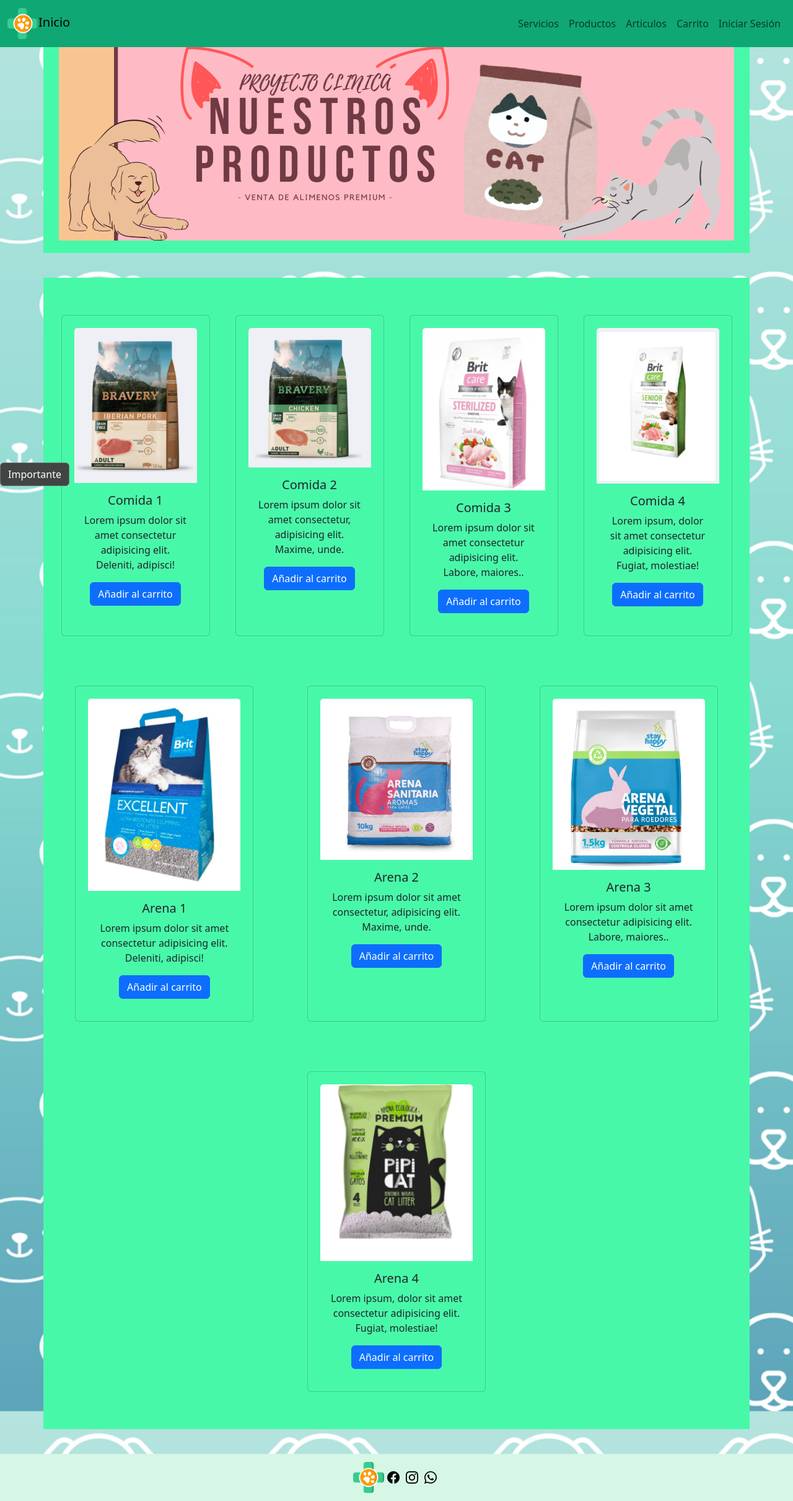
After one commit to chcaneogit/Veterinaria-Django, a Django app: page /productos in a window 1280 px wide. The commit adds this page. Shown: the whole page at 62% size. Run offline with Django 4.2, Linux system fonts and the light colour scheme; some libraries are stand-ins or nearby versions.

Commit message:
Se agregan páginas faltantes
Se agregan páginas, se elimina script popovers (ya no es necesario, lo carga bootstrap)

```diff
--- a/Como ejecutar proyecto.txt
+++ b/Como ejecutar proyecto.txt
@@ -9,7 +9,6 @@
 py -m venv myvenv
 
 myvenv\Scripts\activate
-(en caso de error, ejecutar "set-executionpolicy remotesigned", debe estar abierto visual como administrador)
 
 2- Instala las dependencias:
 pip install -r requirements.txt
--- a/proyecto/urls.py
+++ b/proyecto/urls.py
@@ -19,5 +19,5 @@
 
 urlpatterns = [
     path('admin/', admin.site.urls),
-    path('veterinaria/', include('veterinaria.urls')),
+    path('', include('veterinaria.urls')),
 ]
--- /dev/null
+++ b/veterinaria/templates/veterinaria/productos.html
@@ -0,0 +1,133 @@
+{% load static %}
+<!DOCTYPE html>
+<html lang="es">
+<head>
+  <meta charset="UTF-8">
+  <meta name="viewport" content="width=device-width, initial-scale=1.0">
+  <title>Proyecto veterinaria</title>
+  {% load bootstrap5 %}
+  {% bootstrap_css %}
+  {% bootstrap_javascript %}
+  <link href="https://cdn.jsdelivr.net/npm/bootstrap@5.3.3/dist/css/bootstrap.min.css" rel="stylesheet" integrity="sha384-QWTKZyjpPEjISv5WaRU9OFeRpok6YctnYmDr5pNlyT2bRjXh0JMhjY6hW+ALEwIH" crossorigin="anonymous">
+  <link href="{% static 'style.css' %}" rel="stylesheet">
+  <link rel="shortcut icon" type="image/x-icon" href="{% static 'imagenes/logo.png' %}">
+  <link href="https://cdn.jsdelivr.net/npm/bootstrap-icons@1.7.2/font/bootstrap-icons.css" rel="stylesheet">
+  <script src="https://ajax.googleapis.com/ajax/libs/jquery/3.5.1/jquery.min.js"></script>
+  <style>
+    .carousel-control-next-icon {
+      background-image: url("{% static 'icon/next.png' %}");
+    }
+    .carousel-control-prev-icon {
+      background-image: url("{% static 'icon/back.png' %}");
+    }
+  </style>
+  <script>
+    const logoUrl = "{% static 'imagenes/logo.png' %}";
+  </script>
+</head>
+<body>
+  <!-- Seccion barra de navegacion -->
+<header>
+    <!--Se encuentra en main.js-->
+</header>
+
+  <!--Inicio banner_productos-->
+
+  <section class="container">
+    <img class="img-fluid" src="{% static 'imagenes/banner_productos1.png' %}" alt="banner_productos">
+  </section>
+
+  <!--Fin banner_productos-->
+
+  <!--Inicio card productos-->
+  <section class="container" id="Productos">
+  <section class="row" id="Alimentos">
+    <div class="card container col-lg-2 col-md-6" style="width: 15rem ;">
+      <img src="{% static 'imagenes/comida1.png' %}" class="card-img-top" alt="...">
+      <div class="card-body">
+        <h5 class="card-title">Comida 1</h5>
+        <p class="card-text">Lorem ipsum dolor sit amet consectetur adipisicing elit. Deleniti, adipisci!</p>
+        <a href="#" class="btn btn-primary">Añadir al carrito</a>
+      </div>
+    </div>
+
+    <div class="card container col-lg-2 col-md-6" style="width: 15rem ;">
+      <img src="{% static 'imagenes/comida2.png' %}" class="card-img-top" alt="...">
+      <div class="card-body">
+        <h5 class="card-title">Comida 2</h5>
+        <p class="card-text">Lorem ipsum dolor sit amet consectetur, adipisicing elit. Maxime, unde.</p>
+        <a href="#" class="btn btn-primary">Añadir al carrito</a>
+      </div>
+    </div>
+
+    <div class="card container col-lg-2 col-md-6" style="width: 15rem;">
+      <img src="{% static 'imagenes/comida3.png' %}" class="card-img-top" alt="...">
+      <div class="card-body">
+        <h5 class="card-title">Comida 3</h5>
+        <p class="card-text">Lorem ipsum dolor sit amet consectetur adipisicing elit. Labore, maiores..</p>
+        <a href="#" class="btn btn-primary">Añadir al carrito</a>
+      </div>
+    </div>
+
+    <div class="card container col-lg-2 col-md-6" style="width: 15rem ;">
+      <img src="{% static 'imagenes/comida4.png' %}" class="card-img-top" alt="...">
+      <div class="card-body">
+        <h5 class="card-title">Comida 4</h5>
+        <p class="card-text">Lorem ipsum, dolor sit amet consectetur adipisicing elit. Fugiat, molestiae!</p>
+        <a href="#" class="btn btn-primary">Añadir al carrito</a>
+      </div>
+    </div>
+  </section>
+
+  <section class="row" id="Alimentos">
+    <div class="card container col-lg-2 col-md-6" style="width: 18rem ;">
+      <img src="{% static 'imagenes/arena1.png' %}" class="card-img-top" alt="...">
+      <div class="card-body">
+        <h5 class="card-title">Arena 1</h5>
+        <p class="card-text">Lorem ipsum dolor sit amet consectetur adipisicing elit. Deleniti, adipisci!</p>
+        <a href="#" class="btn btn-primary">Añadir al carrito</a>
+      </div>
+    </div>
+
+    <div class="card container col-lg-2 col-md-6" style="width: 18rem ;">
+      <img src="{% static 'imagenes/arena2.png' %}" class="card-img-top" alt="...">
+      <div class="card-body">
+        <h5 class="card-title">Arena 2</h5>
+        <p class="card-text">Lorem ipsum dolor sit amet consectetur, adipisicing elit. Maxime, unde.</p>
+        <a href="#" class="btn btn-primary">Añadir al carrito</a>
+      </div>
+    </div>
+
+    <div class="card container col-lg-2 col-md-6" style="width: 18rem ;">
+      <img src="{% static 'imagenes/arena3.png' %}" class="card-img-top" alt="...">
+      <div class="card-body">
+        <h5 class="card-title">Arena 3</h5>
+        <p class="card-text">Lorem ipsum dolor sit amet consectetur adipisicing elit. Labore, maiores..</p>
+        <a href="#" class="btn btn-primary">Añadir al carrito</a>
+      </div>
+    </div>
+
+    <div class="card container col-lg-2 col-md-6" style="width: 18rem ;">
+      <img src="{% static 'imagenes/arena4.png' %}" class="card-img-top" alt="...">
+      <div class="card-body">
+        <h5 class="card-title">Arena 4</h5>
+        <p class="card-text">Lorem ipsum, dolor sit amet consectetur adipisicing elit. Fugiat, molestiae!</p>
+        <a href="#" class="btn btn-primary">Añadir al carrito</a>
+      </div>
+    </div>
+  </section>
+  </section>
+  <!--Fin card productos-->
+  <!--Popover -->
+  <button type="button" class="btn btn-secondary ubi-popover" data-bs-container="body" data-bs-toggle="popover" data-bs-placement="right" data-bs-content="Para urgencias no es necesario agendar visita">
+    Importante
+  </button>
+  <!-- Fin popover  -->
+  <!-- Pie de pagina -->
+  <footer>
+  <!--Se encuentra en main.js-->
+  </footer>
+  <script src="{% static 'main.js' %}"></script>
+</body>
+
+</html>
--- a/veterinaria/urls.py
+++ b/veterinaria/urls.py
@@ -5,5 +5,8 @@
 urlpatterns = [
     path('index', views.index, name='index'),
     path('servicios', views.servicios, name='servicios'),
+    path('productos', views.productos, name='productos'),
+    path('articulos', views.articulos, name='articulos'),
+    path('carro', views.carro, name='carro'),
     path('registro', views.registro, name='registro'),
 ]
--- a/veterinaria/views.py
+++ b/veterinaria/views.py
@@ -10,6 +10,18 @@
     context={}
     return render(request, 'veterinaria/servicios.html', context)
 
+def productos(request):
+    context={}
+    return render(request, 'veterinaria/productos.html', context)
+
+def articulos(request):
+    context={}
+    return render(request, 'veterinaria/articulos.html', context)
+
+def carro(request):
+    context={}
+    return render(request, 'veterinaria/carro.html', context)
+
 def registro(request):
     context={}
     return render(request, 'veterinaria/registro.html', context)
```
Also changed, not shown: veterinaria/templates/veterinaria/articulos.html (added, +137 -0 lines), veterinaria/templates/veterinaria/carro.html (added, +117 -0 lines), veterinaria/templates/veterinaria/index.html (+0 -9 lines), veterinaria/templates/veterinaria/registro.html (+0 -8 lines), veterinaria/templates/veterinaria/servicios.html (+0 -9 lines).
